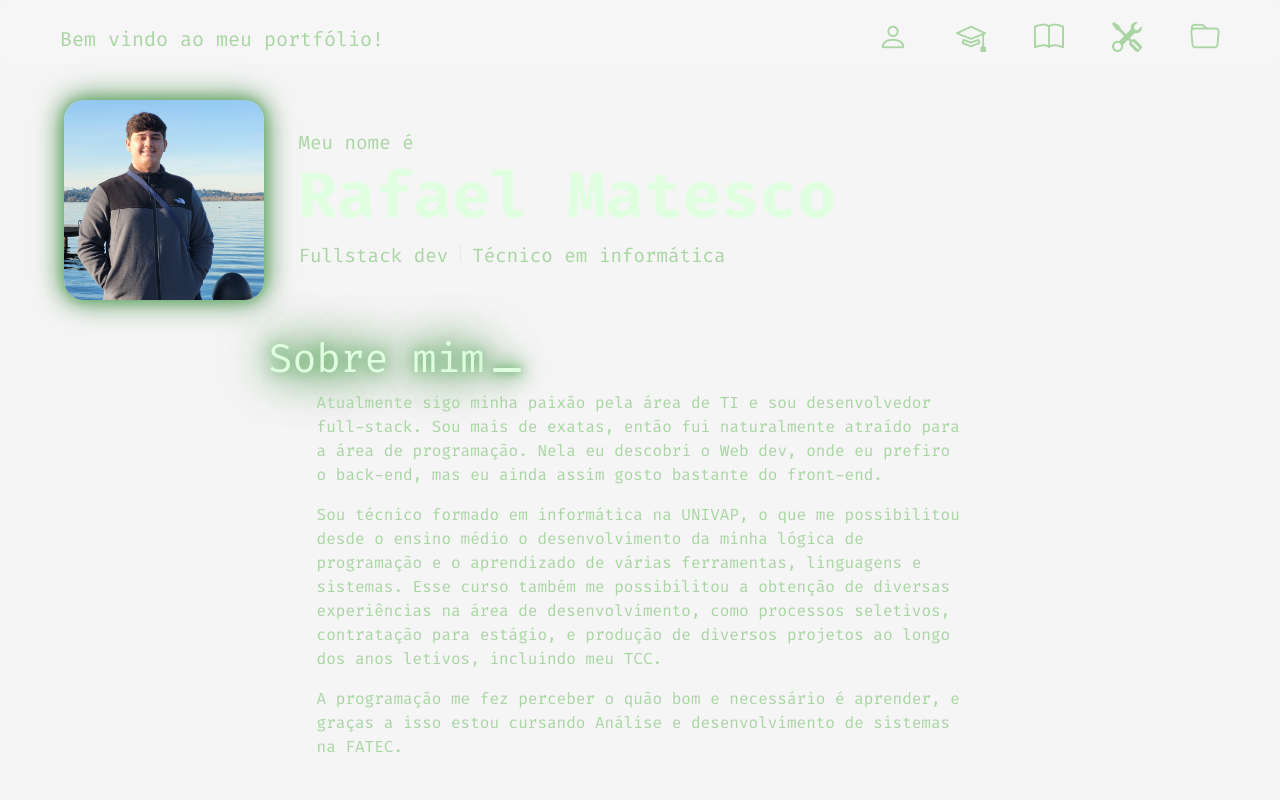
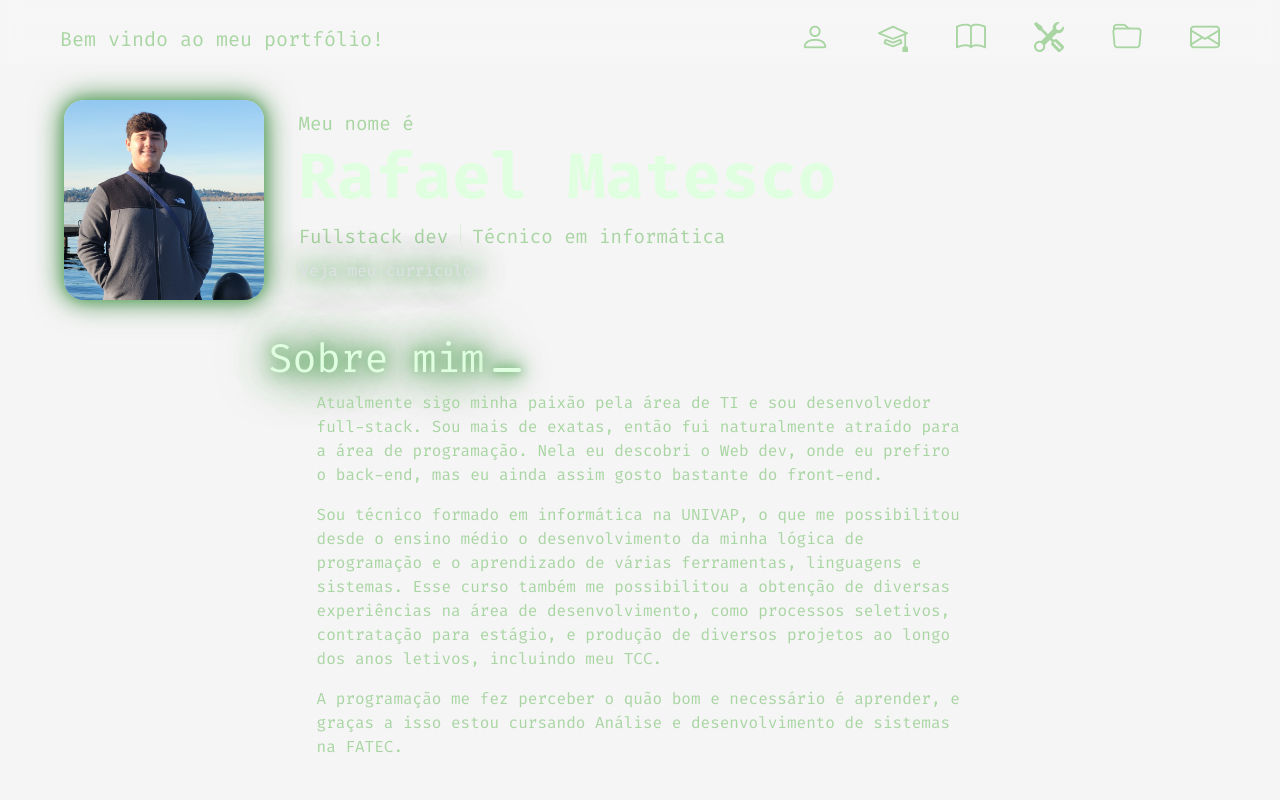
Before and after one commit to RafaMatesco/portfolio, a Next.js app: page / in a window 1280 px wide. Shown: the top 800 px of the page. Built offline with nearby package versions, Linux system fonts and the light colour scheme.

Commit message:
REFACTOR - code structure for improved readability and maintainability

```diff
--- a/src/components/Profile.tsx
+++ b/src/components/Profile.tsx
@@ -13,6 +13,11 @@ const Profile: React.FC = () => {
           <div>
             Fullstack dev <div className="vr"></div> Técnico em informática
           </div>
+          <a href="/curriculo2025.pdf" target="_blank" rel="noopener noreferrer">
+            <button type="button" className="btn px-0 neon-glow">
+              Veja meu currículo!
+            </button>
+          </a>
         </div>
       </div>
     </div>
--- a/src/components/navbar.tsx
+++ b/src/components/navbar.tsx
@@ -49,6 +49,15 @@ const Navbar: React.FC = () => {
       }, 1000);
     }
   };
+  const contatosClick = () => {
+    const elemento = document.querySelector(".contatos");
+    if (elemento) {
+      elemento.classList.add("com-sombra");
+      setTimeout(() => {
+        elemento.classList.remove("com-sombra");
+      }, 1000);
+    }
+  };
   return (
     <header>
       <nav className="navbar navbar-expand-lg">
@@ -73,7 +82,7 @@ const Navbar: React.FC = () => {
               <a className={`nav-link mx-3`} href="#curriculo" onClick={curriculoClick}>
                 <i className="bi bi-mortarboard"></i>
               </a>
-              <a className={`nav-link mx-3`} href="#curriculo" onClick={cursosClick}>
+              <a className={`nav-link mx-3`} href="#cursos" onClick={cursosClick}>
                 <i className="bi bi-book"></i>
               </a>
               <a className={`nav-link mx-3`} href="#skills" onClick={skillsClick}>
@@ -81,6 +90,9 @@ const Navbar: React.FC = () => {
               </a>
               <a className={`nav-link mx-3`} href="#projects" onClick={projectsClick}>
                 <i className="bi bi-folder"></i>
+              </a>
+              <a className={`nav-link mx-3`} href="#contatos" onClick={contatosClick}>
+                <i className="bi bi-envelope"></i>
               </a>
             </div>
           </div>
--- a/src/styles/globals.css
+++ b/src/styles/globals.css
@@ -134,7 +134,8 @@ footer {
 .projects,
 .skills,
 .curriculo,
-.cursos {
+.cursos,
+.contatos {
   display: grid;
   grid-template-columns: 1fr;
   grid-template-rows: auto;
```
Also changed, not shown: 1 other file (tests, documents, lock files or other folders).
